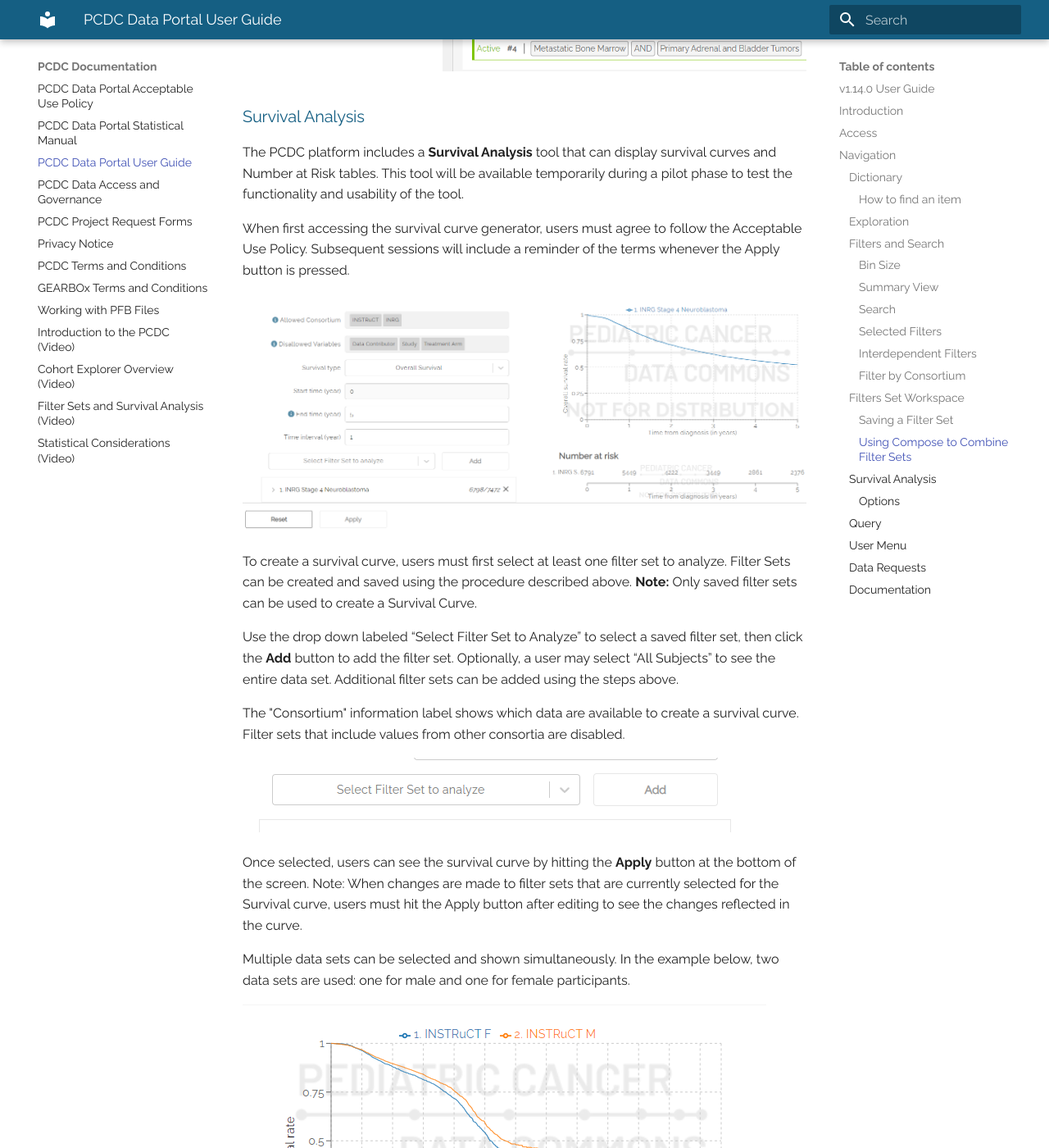
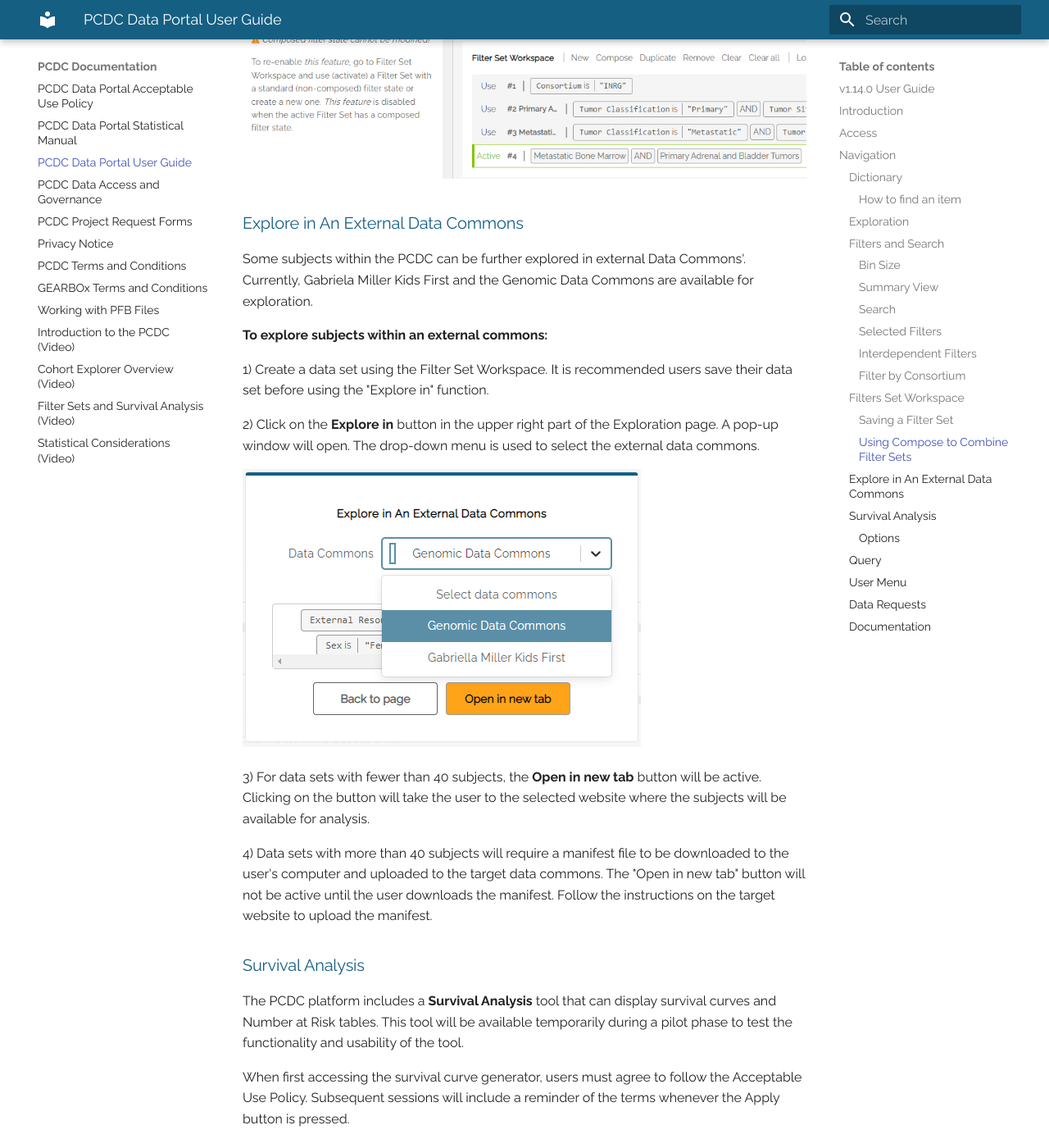
Before and after one commit to chicagopcdc/docs.pedscommons.org, an MkDocs documentation site: the page built from docs/DataPortalUserGuide.md, in a window 1280 px wide and 1400 px high, scrolled down 17192 px. Shown: the whole window at 82% size. Built offline with MkDocs 1.6.1 and Material for MkDocs 9.7.7, drawn with Linux system fonts in a browser that asks for light colours.

Commit message:
Filter categories and Explore In
This revision includes replacement screenshots for filter categories to include Surgery, Radiation, Response, and SMN. Also, added a section on the Explore in functionality.

```diff
--- a/docs/DataPortalUserGuide.md
+++ b/docs/DataPortalUserGuide.md
@@ -250,6 +250,21 @@ Note: when using a Composed filter, the left filter panel becomes inactivated.
 
 ![Composed filter warning](img/composed_filter_warning.png)
 
+### Explore in An External Data Commons
+
+Some subjects within the PCDC can be further explored in external Data Commons'. Currently, Gabriela Miller Kids First and the Genomic Data Commons are available for exploration.
+
+**To explore subjects within an external commons:**
+
+1) Create a data set using the Filter Set Workspace. It is recommended users save their data set before using the "Explore in" function.
+
+2) Click on the **Explore in** button in the upper right part of the Exploration page. A pop-up window will open. The drop-down menu is used to select the external data commons.
+
+![Explore in](img/explore_in.png)
+
+3) For data sets with fewer than 40 subjects, the **Open in new tab** button will be active. Clicking on the button will take the user to the selected website where the subjects will be available for analysis.
+
+4) Data sets with more than 40 subjects will require a manifest file to be downloaded to the user's computer and uploaded to the target data commons. The "Open in new tab" button will not be active until the user downloads the manifest. Follow the instructions on the target website to upload the manifest.
 
 ### Survival Analysis
 
```
Also changed, not shown: other parts of docs/DataPortalUserGuide.md (+1 -1 lines), docs/img/consortium_selection.png, docs/img/explore_in.png (added), docs/img/imageW2.png, docs/img/imageW4.png, docs/img/imageW7.png.
